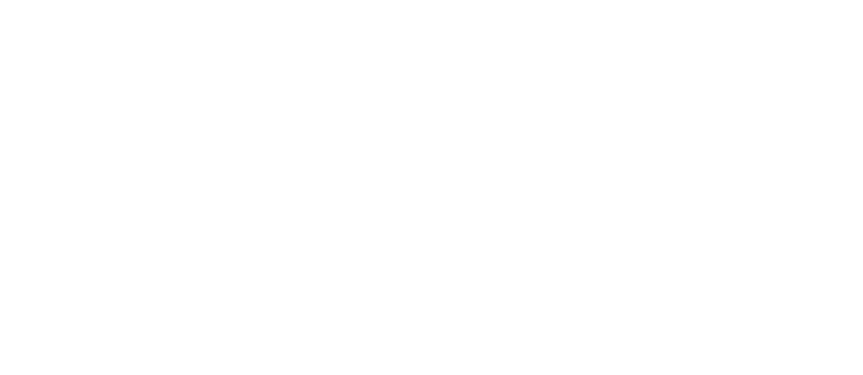
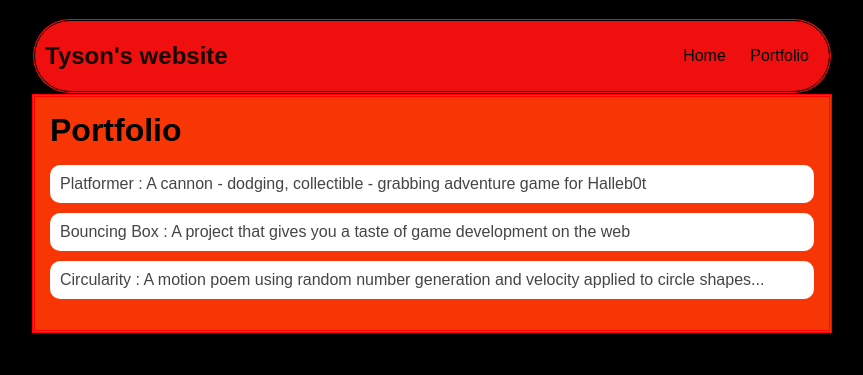
Before and after one commit to TysonBovia/TysonBovia.github.io, a plain HTML site: page portfolio.html in a window 1280 px wide. Shown: the whole page, without its empty margins (208-1071 px from the left). Drawn offline with Linux system fonts and the light colour scheme.

Commit message:
started on portfolio

```diff
--- a/portfolio.html
+++ b/portfolio.html
@@ -0,0 +1,33 @@
+<!DOCTYPE HTML>
+<html>
+    <head>
+        <title>Tyson's website</title>
+        <link rel="stylesheet" href="style.css">
+    </head>
+
+    <body>
+      <div id="all-contents">
+        <nav>
+            <h1>Tyson's website</h1>
+            <ul id="nav-ul">
+                <li class="nav-li">
+                    <a class="nav-a" href="index.html">Home</a>
+                </li>
+                <li class="nav-li">
+                    <a class="nav-a" href="portfolio.html">Portfolio</a>
+                </li>
+            </ul>
+        </nav>
+        <main>
+            <div class="content">
+                <h1>Portfolio</h1>
+                <ul id="portfolio">
+                    <li><a href="projects/platformer/">Platformer : A cannon - dodging, collectible - grabbing adventure game for Halleb0t</a></li>
+                    <li><a href="projects/bouncing-box/">Bouncing Box : A project that gives you a taste of game development on the web </a></li>
+                    <li><a href="projects/circularity/">Circularity : A motion poem using random number generation and velocity applied to circle shapes...</a></li>
+                </ul>
+            </div>
+        </main>
+      </div>
+    </body>
+</html>
--- a/style.css
+++ b/style.css
@@ -69,3 +69,28 @@ main {
 h2, h3 {
     margin: 0px;
 }
+         /* portfolio styles */
+         .content h1 {
+            color: black;
+        }
+
+        #portfolio {
+            list-style-type: none;
+            padding-left: 0;
+        }
+
+        #portfolio li {
+            background: #fff;
+            padding: 10px;
+            border-radius: 10px;
+            margin-bottom: 10px;
+        }
+
+        #portfolio li:hover {
+            background: #eee;
+        }
+
+        #portfolio a {
+            text-decoration: none;
+            color: #454545;
+        }
```
